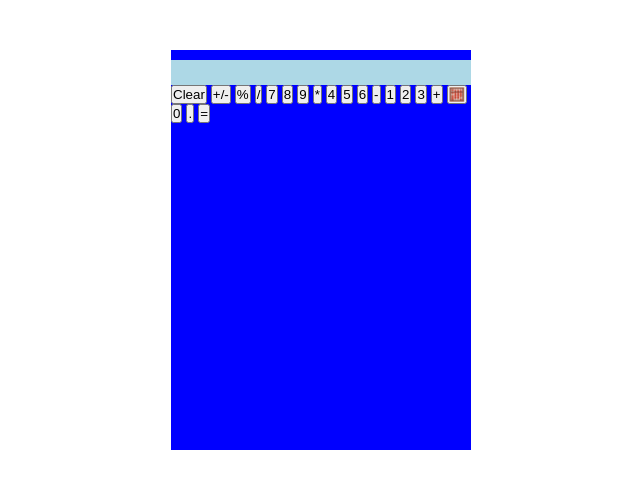
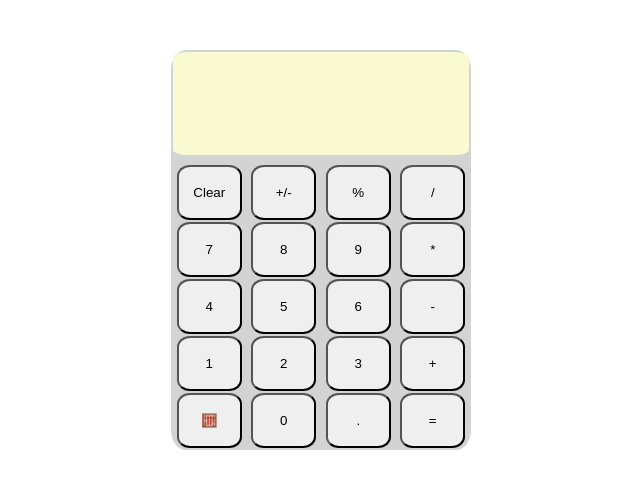
Before and after one commit to robertthurber/calc, a plain HTML site: page index.html in a window 1280 px wide. Shown: the whole page, without its empty margins (319-959 px from the left). Drawn offline with Linux system fonts and the light colour scheme.

Commit message:
finished the styling for the calc

```diff
--- a/style/styles.css
+++ b/style/styles.css
@@ -6,17 +6,35 @@
 }
 
 .calcContainer {
-  background-color: blue;
+  background-color: lightgray;
   margin: 50px auto;
   height: 400px;
   width: 300px;
   display: flex;
   flex-direction: column;
+  padding: 2px;
+  border-radius: 5%;
 }
 
 .output {
-  background-color: lightblue;
+  background-color: lightgoldenrodyellow;
   width: 100%;
-  height: 25px;
+  height: 200px;
+  margin-top: px;
+  border-radius: 5%;
+}
+
+.button-holder {
   margin-top: 10px;
+  margin-bottom: 0;
+  display: flex;
+  flex-wrap: wrap;
+  justify-content: space-around;
+  gap: 2px;
 }
+
+button {
+  width: 65px;
+  height: 55px;
+  border-radius: 20%;
+}
```
